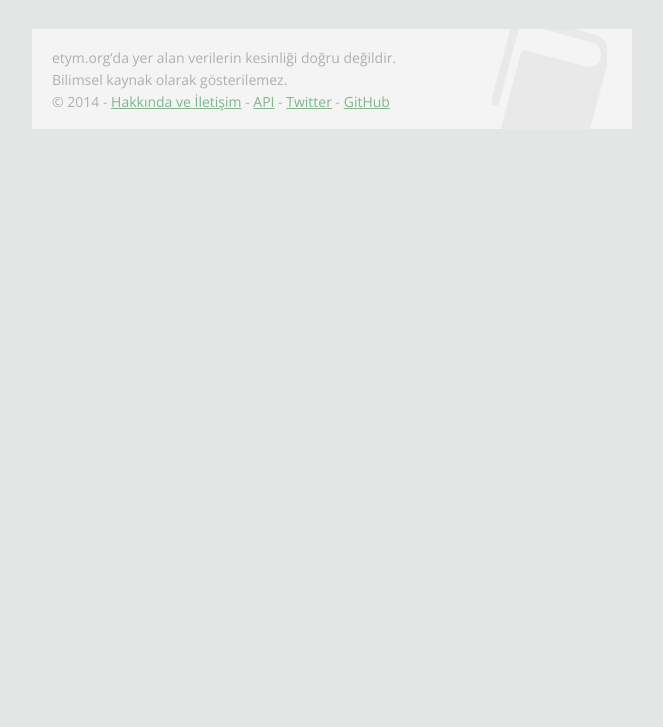
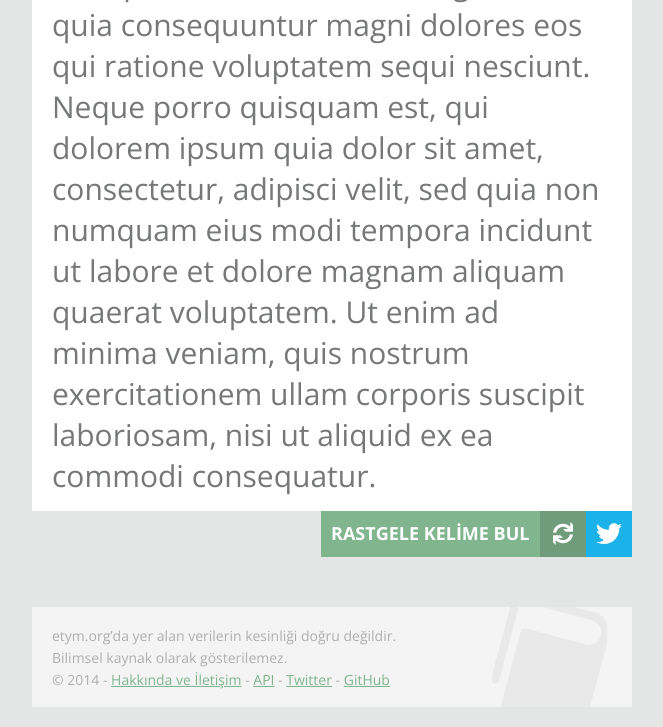
Before and after one commit to emre/etym, a Flask app: a page that uses templates/base.html in a window 1280 px wide. Shown: the part 673-1400 px from the top of the page, without its empty margins (308-971 px from the left). Before the commit the page ends 802 px from the top, so only its background shows below. Run offline with Flask 2, Linux system fonts and the light colour scheme; data comes from the database, SQL or seed files in the repository; some libraries are stand-ins or nearby versions.

Commit message:
bigger font

```diff
--- a/static/css/main.css
+++ b/static/css/main.css
@@ -340,7 +340,7 @@ article {
       font-weight: 400; }
   article p {
     margin: 15px 20px 0;
-    font-size: 16px; }
+    font-size: 30px; }
   article nav {
     position: absolute;
     top: 12px;
--- a/static/css/main.scss
+++ b/static/css/main.scss
@@ -104,7 +104,7 @@ article {
 
   p {
     margin: 15px 20px 0;
-    font-size: 16px;
+    font-size: 30px;
   }
 
   nav {
```
